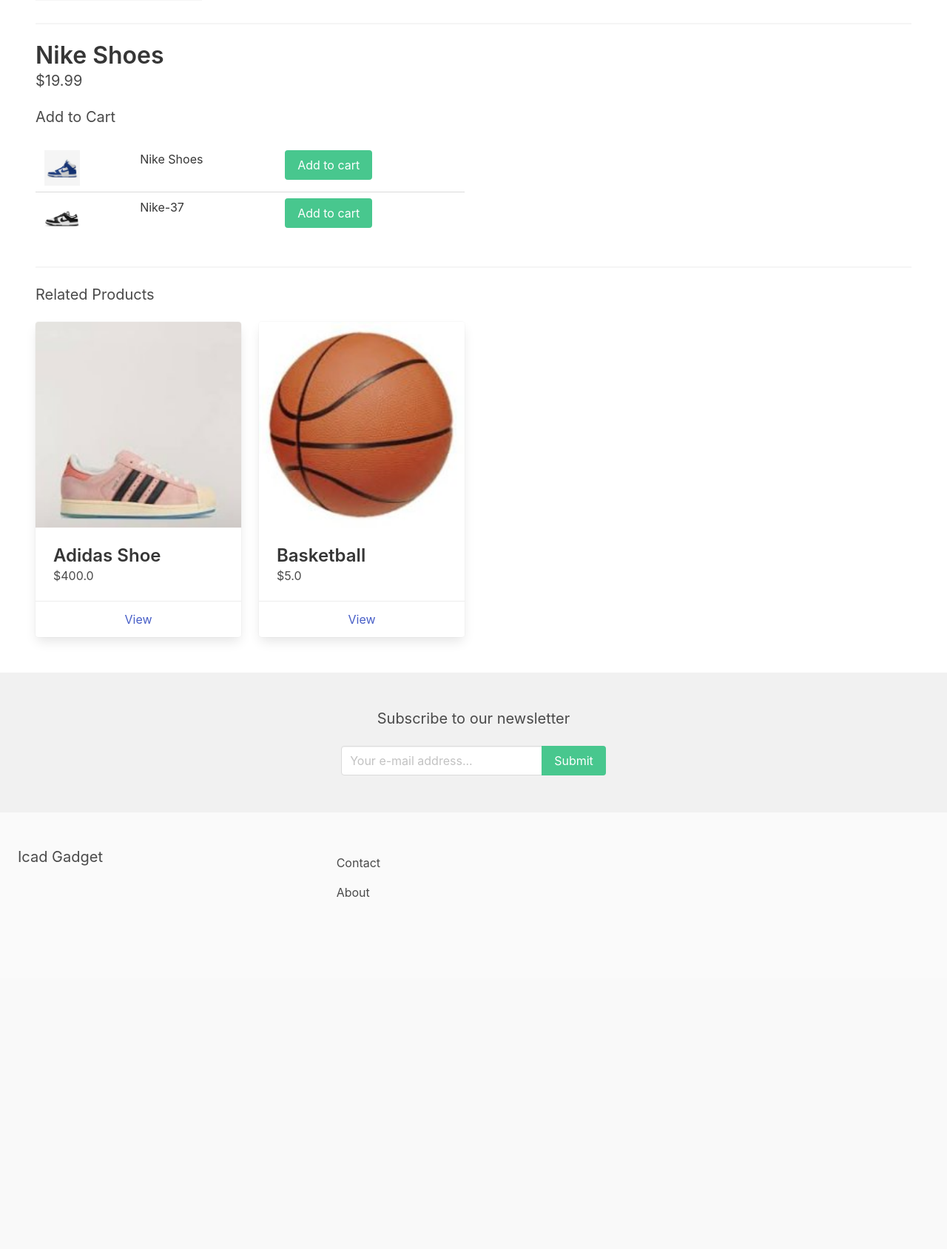
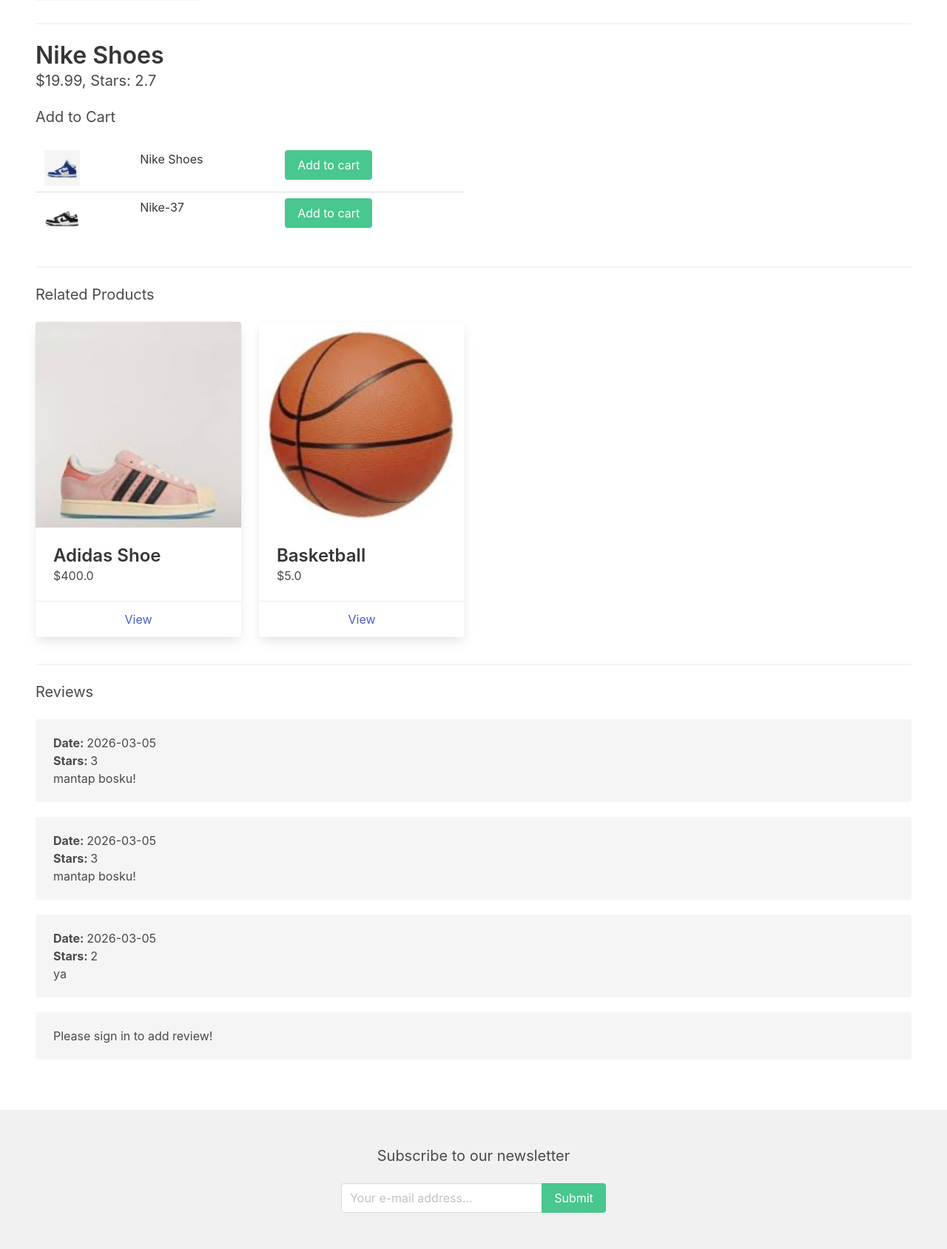
Before and after one commit to BeatrixBlaine/Project-Ecommerce, a Django app: a page that uses website_ecommerce/apps/store/templates/product_detail.html in a window 1280 px wide. Shown: the part 328-2016 px from the top of the page at 74% size. Before the commit the page ends 1540 px from the top, so only its background shows below. Run offline with Django 5.2, Linux system fonts and the light colour scheme; data comes from the database, SQL or seed files in the repository; both versions use the stored data as it was after the commit; some libraries are stand-ins or nearby versions.

Commit message:
Product Reviews class, User can now review the product.

```diff
--- a/website_ecommerce/apps/store/admin.py
+++ b/website_ecommerce/apps/store/admin.py
@@ -1,7 +1,8 @@
 from django.contrib import admin
 
-from .models import Category, Product, ProductImage
+from .models import Category, Product, ProductImage, ProductReview
 
 admin.site.register(Category)
 admin.site.register(Product)
 admin.site.register(ProductImage)
+admin.site.register(ProductReview)
--- a/website_ecommerce/apps/store/models.py
+++ b/website_ecommerce/apps/store/models.py
@@ -2,6 +2,7 @@
 from django.core.files import File
 from django.db import models
 from PIL import Image
+from django.contrib.auth.models import User
 
 class Category(models.Model):
     title = models.CharField(max_length=255)
@@ -60,6 +61,11 @@
 
         return thumbnail
 
+    def get_rating(self):
+        total = sum(int(review['stars']) for review in self.reviews.values())
+
+        return total / self.reviews.count()
+
 class ProductImage(models.Model):
     product = models.ForeignKey(Product, related_name='images', on_delete=models.CASCADE)
 
@@ -82,3 +88,12 @@
         thumbnail = File(thumb_io, name=image.name)
 
         return thumbnail
+
+class ProductReview(models.Model):
+    product = models.ForeignKey(Product, related_name='reviews', on_delete=models.CASCADE)
+    user = models.ForeignKey(User, related_name='reviews', on_delete=models.CASCADE)
+
+    content = models.TextField(blank=True, null=True)
+    stars = models.IntegerField()
+
+    date_added = models.DateTimeField(auto_now_add=True)
--- a/website_ecommerce/apps/store/templates/product_detail.html
+++ b/website_ecommerce/apps/store/templates/product_detail.html
@@ -17,7 +17,7 @@
         {% endif %}
         <hr>
         <h1 class='title'>{{ product.title }}</h1>
-        <h2 class='subtitle'>${{ product.price }}</h2>
+        <h2 class='subtitle'>${{ product.price }}, Stars: {{ product.get_rating|floatformat:1 }}</h2>
 
         {% if product.description %}
             <p>{{ product.description }}</p>
@@ -113,6 +113,68 @@
         {% with related_products as list_products %}
             {% include 'parts/product_list.html' %}
         {% endwith %}
+
+        <hr>
+
+        <h2 class="subtitle">Reviews</h2>
+
+        <div class="reviews-wrapper">
+            {% for review in product.reviews.all %}
+                <div class="notification space-below">
+                    <p>
+                        <strong>Date: </strong>{{ review.date_added|date:"Y-m-d" }}<br>
+                        <strong>Stars: </strong>{{ review.stars }}
+                    </p>
+
+                    {{ review.content }}
+                </div>
+            {% empty %}
+                <div class="notification space-below">
+                    No reviews yet.
+                </div>
+            {% endfor %}
+        </div>
+
+        <div class="notification space-below">
+            {% if request.user.is_authenticated %}
+                <form method="post" action=".">
+                    {% csrf_token %}
+
+                    <div class="field">
+                        <label>Stars</label>
+
+                        <div class="control">
+                            <div class="select">
+                                <select name="stars">
+                                    <option value="1">1</option>
+                                    <option value="2">2</option>
+                                    <option value="3" selected>3</option>
+                                    <option value="4">4</option>
+                                    <option value="5">5</option>
+                                </select>
+                            </div>
+                        </div>
+                    </div>
+
+                    <div class="field">
+                        <label>Content</label>
+
+                        <div class="control">
+                            <textarea class="textarea" name="content"></textarea>
+                        </div>
+                    </div>
+
+                    <div class="field">
+                        <div class="control">
+                            <button class="button is-success">Submit</button>
+                        </div>
+                    </div>
+                </form>
+
+            {% else %}
+                <p>Please sign in to add review!</p>
+            {% endif %}
+        </div>
     </div>
 {% endblock %}
 
--- a/website_ecommerce/apps/store/views.py
+++ b/website_ecommerce/apps/store/views.py
@@ -1,11 +1,11 @@
 import random
 
-from django.shortcuts import render, get_object_or_404
+from django.shortcuts import render, get_object_or_404, redirect
 from django.db.models import Q
 
 from apps.cart.cart import Cart
 
-from .models import Product, Category
+from .models import Product, Category, ProductReview
 
 def search(request):
     query = request.GET.get('query')
@@ -20,6 +20,18 @@
 
 def product_detail(request, category_slug, slug):
     product = get_object_or_404(Product, slug=slug)
+
+    # Add Review
+
+    if request.method == 'POST' and request.user.is_authenticated:
+        stars = request.POST.get('stars', 3)
+        content = request.POST.get('content', '')
+
+        review = ProductReview.objects.create(product=product, user=request.user, stars=stars, content=content)
+
+        return redirect('product_detail', category_slug=category_slug, slug=slug)
+
+    #
 
     related_products = list(product.category.products.filter(parent=None).exclude(id=product.id))
 
--- a/website_ecommerce/static/main.css
+++ b/website_ecommerce/static/main.css
@@ -20,3 +20,7 @@
     .newsletter-wrapper .field.has-addons {
         justify-content: center;
     }
+
+.notification.space-below {
+    margin-bottom: 20px;
+}
```
Also changed, not shown: website_ecommerce/apps/store/migrations/0012_productreview.py (added), website_ecommerce/apps/store/migrations/0013_productreview_user_alter_productreview_product.py (added), website_ecommerce/db.sqlite3.
